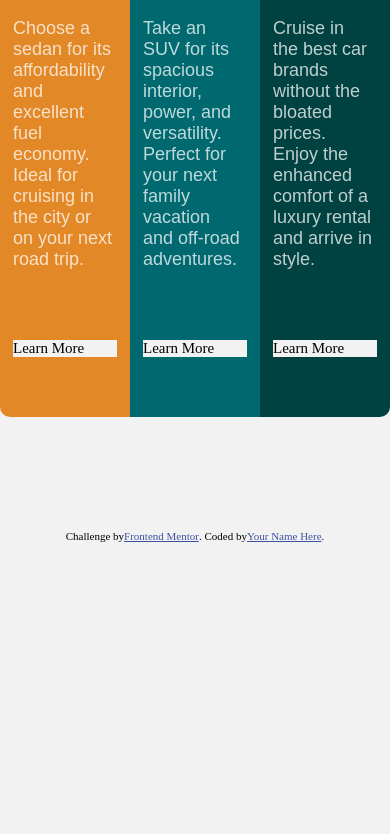
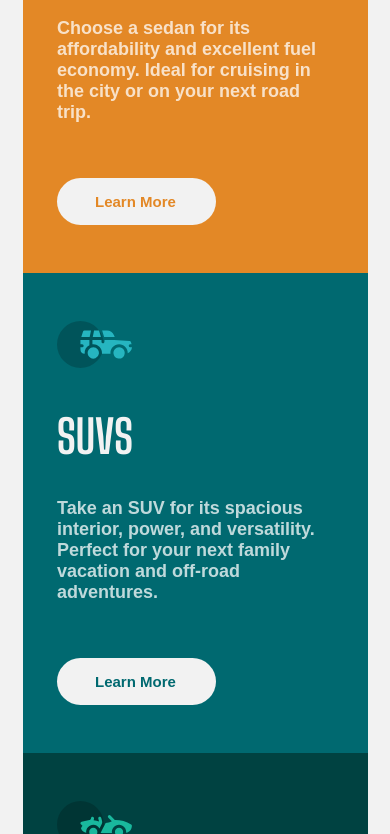
Before and after one commit to Brobit/3-column-preview-card-component-main, a plain HTML site: page index.html in a window 390 px wide. Shown: the part 297-1131 px from the top of the page. Before the commit the page ends 844 px from the top, so only its background shows below. Drawn offline with Linux system fonts and the light colour scheme.

Commit message:
Add files via upload

```diff
--- a/index.html
+++ b/index.html
@@ -25,7 +25,11 @@
           <div class="title">SEDANS</div>
           <div class="paragraph">Choose a sedan for its affordability and excellent fuel economy. Ideal for cruising in the city
             or on your next road trip.</div>
-          <div class="more">Learn More</div>
+          <div class="button">
+            <a href="#" class="link1">
+              <div class="more"><b>Learn More</b></div>
+            </a>
+          </div>
 
         </div>
 
@@ -43,7 +47,11 @@
           <div class="title">SUVS</div>
           <div class="paragraph">Take an SUV for its spacious interior, power, and versatility. Perfect for your next family vacation
             and off-road adventures.</div>
-          <div class="more">Learn More</div>
+          <div class="button">
+            <a href="#" class="link2">
+              <div class="more"><b>Learn More</b></div>
+            </a>
+          </div>
 
         </div>
 
@@ -61,7 +69,11 @@
           <div class="title">LUXURY</div>
           <div class="paragraph">Cruise in the best car brands without the bloated prices. Enjoy the enhanced comfort of a luxury
             rental and arrive in style.</div>
-          <div class="more">Learn More</div>
+          <div class="button">
+            <a href="#" class="link3">
+              <div class="more"><b>Learn More</b></div>
+            </a>
+          </div>
 
         </div>
 
@@ -69,10 +81,12 @@
 
     </div>
 
+    <div class="attribution" style="align-items: flex-end;"!important>
+      Challenge by <a href="https://www.frontendmentor.io?ref=challenge" target="_blank">Frontend Mentor</a>.
+      Coded by <a href="#">Brobit</a>.
+    </div>
+
   </div>
-  <div class="attribution">
-    Challenge by <a href="https://www.frontendmentor.io?ref=challenge" target="_blank">Frontend Mentor</a>.
-    Coded by <a href="#">Your Name Here</a>.
-  </div>
+
 </body>
 </html>
--- a/style.css
+++ b/style.css
@@ -11,7 +11,6 @@
     --Very-light-gray: hsl(0, 0%, 95%);   /* background, headings, buttons */
 }
 @import url('https://fonts.googleapis.com/css2?family=Lexend+Deca&display=swap');
-/* @import url('https://fonts.googleapis.com/css2?family=Big+Shoulders+Display:wght@700&display=swap'); */
 /* font-family: 'Big Shoulders Display', cursive; */
 /* font-family: 'Lexend Deca', sans-serif; */
 /* media queries a 750 px */
@@ -26,40 +25,64 @@ body {
     background-color: var(--Very-light-gray);
 }
 
+@media screen and (max-width: 750px) {
+    body {
+        height: 105em;
+    }
+}
+
 .giga-content {
     width: 100%;
-    height: 98%;
+    height: 95%;
     display: flex;
     justify-content: center;
     align-items: center;
 }
 
+@media screen and (max-width: 750px) {
+    .giga-content {
+        flex-direction: column;
+        justify-content: flex-start ;
+        margin-top: 6em;
+    }
+}
+
 .content {
     display: flex;
-    width: 80%;
+    width: 72%;
     height: 80%;
-    /* align-items: center; */
+}
+
+@media screen and (max-width: 750px) {
+    .content {
+        width: 80%;
+    }
 }
 
 .card-content {
     display: flex;
     flex-direction: column;
     width: 100%;
-    /* height: 30em; */
-    /* justify-content: space-between; */
 }
-
-
 
 .card1 {
     display: flex;
     align-items: center;
     justify-content: center;
     background-color: var(--Bright-orange);
-    width: 20em;
-    height: 40em;
+    width: 23em;
+    height: 37em;
     border-top-left-radius: 10px;
     border-bottom-left-radius: 10px;
+}
+
+@media screen and (max-width: 750px) {
+    .card1 {
+        height: 32em;
+        border-top-left-radius: 10px;
+        border-top-right-radius: 10px;
+        border-bottom-left-radius: 0px;
+    }
 }
 
 .card2 {
@@ -67,8 +90,14 @@ body {
     align-items: center;
     justify-content: center;
     background-color: var(--Dark-cyan);
-    width: 20em;
-    height: 40em;
+    width: 23em;
+    height: 37em;
+}
+
+@media screen and (max-width: 750px) {
+    .card2 {
+        height: 32em;
+    }
 }
 
 .card3 {
@@ -76,13 +105,24 @@ body {
     align-items: center;
     justify-content: center;
     background-color: var(--Very-dark-cyan);
-    width: 20em;
-    height: 40em;
+    width: 23em;
+    height: 37em;
     border-top-right-radius: 10px;
     border-bottom-right-radius: 10px;
 }
 
+@media screen and (max-width: 750px) {
+    .card3 {
+        height: 32em;
+        border-top-right-radius: 0px;
+        border-bottom-right-radius: 10px;
+        border-bottom-left-radius: 10px;
+    }
+}
+
 .logo1 {
+    position: relative;
+    z-index: 5;
     width: 5em;
     height: 5em;
     background: url(./images/icon-sedans.svg);
@@ -90,7 +130,15 @@ body {
     background-size: contain;
 }
 
+@media screen and (max-width: 750px) {
+    .logo1 {
+        height: 8em;
+    }
+}
+
 .logo2 {
+    position: relative;
+    z-index: 5;
     width: 5em;
     height: 5em;
     background: url(./images/icon-suvs.svg);
@@ -98,7 +146,15 @@ body {
     background-size: contain;
 }
 
+@media screen and (max-width: 750px) {
+    .logo2 {
+        height: 8em;
+    }
+}
+
 .logo3 {
+    position: relative;
+    z-index: 5;
     width: 5em;
     height: 5em;
     background: url(./images/icon-luxury.svg);
@@ -106,36 +162,146 @@ body {
     background-size: contain;
 }
 
+@media screen and (max-width: 750px) {
+    .logo3 {
+        height: 8em;
+    }
+}
+
 .title {
     color: var(--Very-light-gray);
     font-display: swap;
     font-family: 'Big Shoulders Display', cursive;
     font-weight: 700;
-    width: 60%;
     height: 3em;
-    font-size: 28px;
+    font-size: 46px;
+    margin-top: 0.75em;
 }
 
 .paragraph {
-    width: 96%;
+    width: 100%;
     height: 20em;
     color: var(--Transparent-white);
     font-family: 'Lexend Deca', sans-serif;
     font-weight: 400;
+    font-weight: bold;
     font-size: 18px;
 }
 
-.more {
-    background-color: var(--Very-light-gray);
+@media screen and (max-width: 750px) {
+    .paragraph {
+        margin-top: 1.5em;
+    }
 }
 
+.button {
+    width: 10.5em;
+}
+
+.more {
+    font-family: 'Lexend Deca', sans-serif;
+    font-weight: 400;
+    width: 5.5em;
+    background-color: var(--Very-light-gray);
+    padding: 15px 38px;
+    border-radius: 25px;
+}
+
+
+a:link {
+    text-decoration: none;
+}
+
+a:visited {
+    text-decoration: none;
+}
+
+a:hover {
+    width: 100%;
+    text-decoration: none;
+}
+
+a:active {
+    text-decoration: none;
+    color: var(--Very-light-gray);
+}
+
+.link1 {
+    color: var(--Bright-orange);
+}
+
+.link1 :hover {
+    color: var(--Very-light-gray);
+    background-color: var(--Bright-orange);
+    box-shadow: 0 0 0 4px var(--Very-light-gray);
+}
+
+.link1 :active {
+    color: var(--Very-light-gray);
+    background-color: var(--Bright-orange);
+    box-shadow: 0 0 0 4px var(--Very-light-gray);
+}
+
+.link2 {
+    color: var(--Dark-cyan);
+}
+
+.link2 :hover {
+    color: var(--Very-light-gray);
+    background-color: var(--Dark-cyan);
+    box-shadow: 0 0 0 4px var(--Very-light-gray);
+}
+
+.link2 :active {
+    color: var(--Very-light-gray);
+    background-color: var(--Dark-cyan);
+    box-shadow: 0 0 0 4px var(--Very-light-gray);
+}
+
+.link3 {
+    color: var(--Very-dark-cyan);
+}
+
+.link3 :hover {
+    color: var(--Very-light-gray);
+    background-color: var(--Very-dark-cyan);
+    box-shadow: 0 0 0 4px var(--Very-light-gray);
+}
+
+.link3 :active {
+    color: var(--Very-light-gray);
+    background-color: var(--Very-dark-cyan);
+    box-shadow: 0 0 0 4px var(--Very-light-gray);
+}
+
+.more :hover {
+    padding: 0;
+    box-shadow: none;
+}
+
+.more :active {
+    padding: 0;
+    box-shadow: none;
+}
+
+
+
 .attribution {
+    position: absolute;
+    z-index: 2;
     display: flex;
     width: 100%;
     font-size: 11px;
     justify-content: center;
-    align-items: flex-end;
+    margin-top: 90em;
 }
+
+@media screen and (max-width: 750px) {
+    .attribution {
+        margin-top: 140em;
+    }
+}
+
 .attribution a {
     color: hsl(228, 45%, 44%);
 }
```
